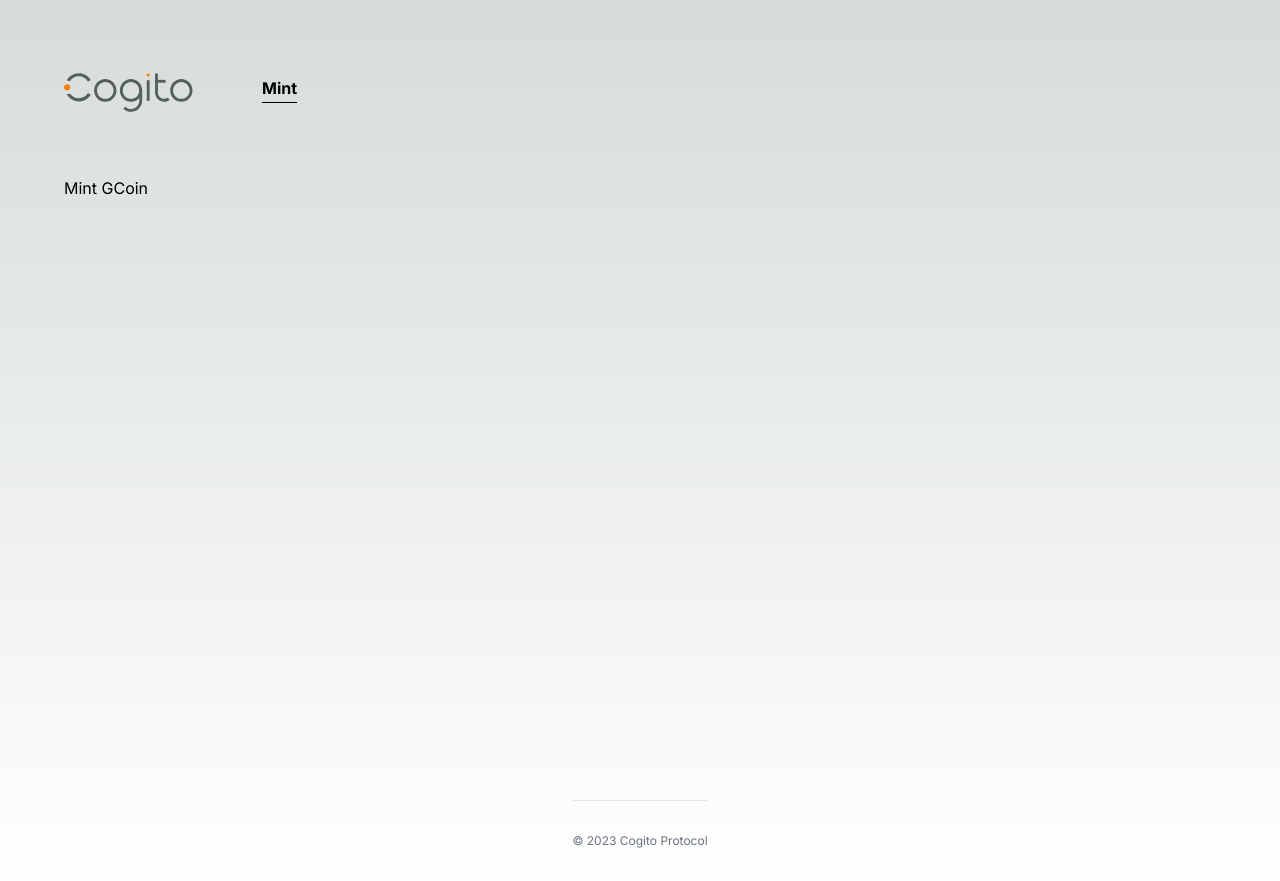
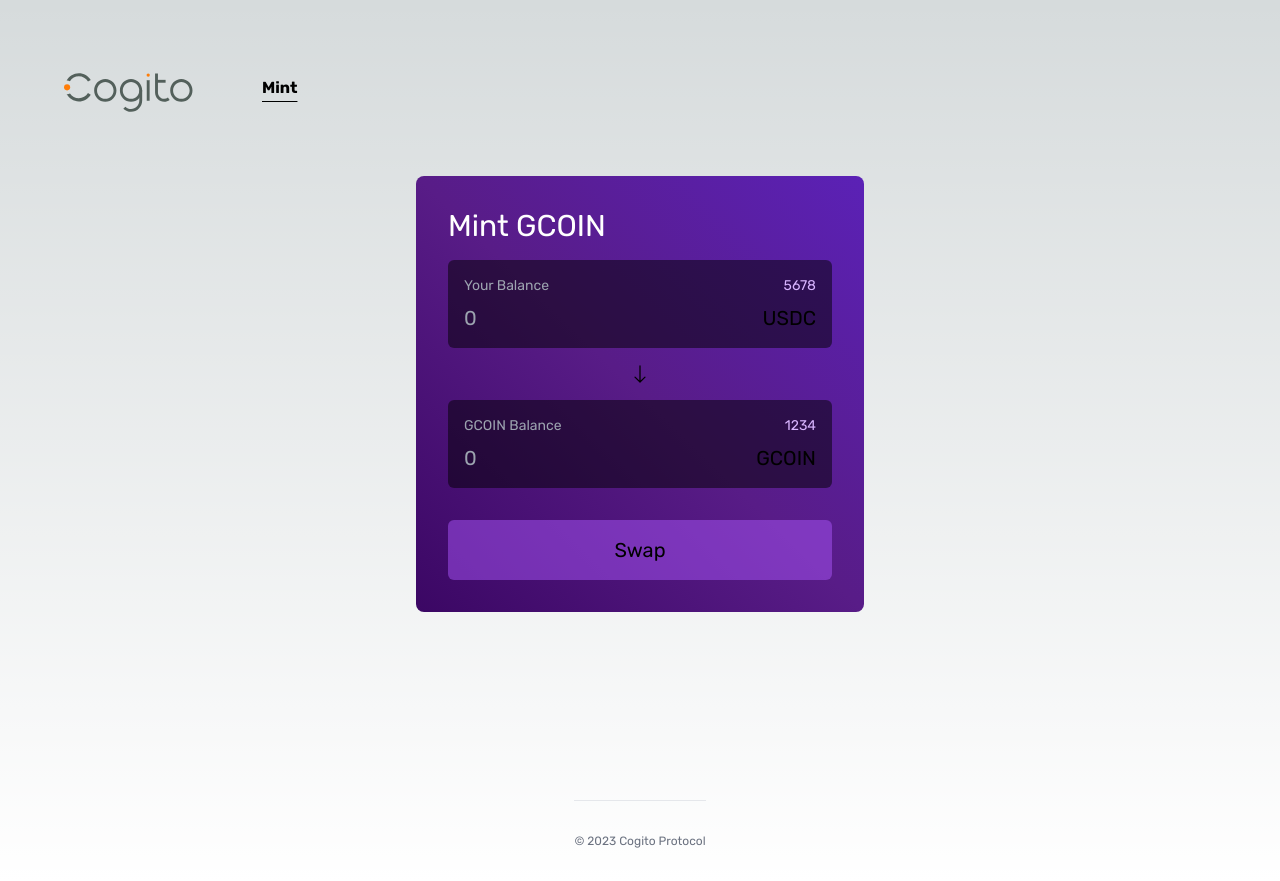
Before and after one commit to FoundSol/gcoin-app, a Next.js app: page /mint in a window 1280 px wide. Built offline with nearby package versions, Linux system fonts and the light colour scheme.

Commit message:
Initial design for minting page

```diff
--- a/app/layout.tsx
+++ b/app/layout.tsx
@@ -1,9 +1,10 @@
-import { Inter } from "next/font/google";
+import { Cousine, Rubik } from "next/font/google";
 import { Footer } from "./Footer";
 import Nav from "./Nav";
 import "./globals.css";
 
-const inter = Inter({ subsets: ["latin"] });
+const rubik = Rubik({ subsets: ["latin"] });
+const cousine = Cousine({ subsets: ["latin"], weight: "400" });
 
 export const metadata = {
   title: "Cogito Protocol",
@@ -17,12 +18,14 @@ export default function RootLayout({
 }) {
   return (
     <html lang="en">
-      <body className={inter.className}>
+      <body className={rubik.className}>
         <div className="flex flex-col items-center">
           <main className="flex flex-col min-h-screen w-full sm:max-w-screen-xl sm:p-4 xl:p-8">
             <Nav />
 
-            <section className="flex p-4 sm:p-8">{children}</section>
+            <section className="flex flex-col items-center p-4 sm:p-8">
+              {children}
+            </section>
           </main>
 
           <Footer />
--- a/app/mint/page.tsx
+++ b/app/mint/page.tsx
@@ -1,3 +1,88 @@
+"use client";
+
+import { useEffect, useId, useState } from "react";
+import { BsArrowDown } from "react-icons/bs";
+
 export default function MintPage() {
-  return <>Mint GCoin</>;
+  const [inputValue, setInputValue] = useState("");
+  const [outputValue, setOutputValue] = useState("");
+  const [inputBalance] = useState("5678");
+  const [outputBalance] = useState("1234");
+  const maxBalanceId = useId();
+
+  const setMaxBalance = () => {
+    setInputValue(inputBalance);
+  };
+
+  useEffect(() => {
+    setOutputValue(inputValue);
+  }, [inputValue]);
+
+  return (
+    <>
+      <form className="bg-gradient-to-bl from-violet-800 via-purple-900 to-purple-950 bg-opacity-10 rounded-lg p-8 w-full max-w-md flex flex-col items-center gap-4 font-monospace text-xl">
+        <h1 className="w-full text-3xl text-white">Mint GCOIN</h1>
+
+        <div className="w-full rounded-md bg-black bg-opacity-50 p-4 flex flex-col gap-2 focus-within:outline-purple-400 focus-within:outline focus-within:outline-2">
+          <div className="flex justify-between text-sm">
+            <label className="text-gray-400" htmlFor={maxBalanceId}>
+              Your Balance
+            </label>
+
+            <a
+              id={maxBalanceId}
+              className="text-purple-300 pointer-cursor"
+              onClick={setMaxBalance}
+            >
+              {inputBalance}
+            </a>
+          </div>
+
+          <div className="flex">
+            <input
+              type="number"
+              placeholder="0"
+              className="bg-transparent w-full focus:outline-none"
+              value={inputValue}
+              onChange={(e) => setInputValue(e.target.value)}
+              maxLength={40}
+              autoComplete="off"
+            />
+
+            <label className="">USDC</label>
+          </div>
+        </div>
+
+        <BsArrowDown />
+
+        <div className="w-full rounded-md bg-black bg-opacity-50 p-4 flex flex-col gap-2 focus-within:outline-purple-400 focus-within:outline focus-within:outline-2">
+          <div className="flex justify-between text-sm">
+            <label className="text-gray-400">GCOIN Balance</label>
+
+            <span className="text-purple-300">{outputBalance}</span>
+          </div>
+
+          <div className="flex">
+            <input
+              type="number"
+              placeholder="0"
+              className="bg-transparent w-full focus:outline-none"
+              value={outputValue}
+              onChange={(e) => setOutputValue(e.target.value)}
+              maxLength={40}
+              autoComplete="off"
+            />
+
+            <label className="">GCOIN</label>
+          </div>
+        </div>
+
+        <input
+          type="submit"
+          className="mt-4 rounded-md w-full p-4 bg-purple-500 bg-opacity-50 focus:outline-none"
+          value="Swap"
+        />
+      </form>
+    </>
+  );
 }
--- a/package.json
+++ b/package.json
@@ -20,6 +20,7 @@
     "postcss": "8.4.23",
     "react": "18.2.0",
     "react-dom": "18.2.0",
+    "react-icons": "^4.8.0",
     "tailwindcss": "3.3.2",
     "typescript": "5.0.4"
   }
--- a/tailwind.config.js
+++ b/tailwind.config.js
@@ -1,18 +1,18 @@
 /** @type {import('tailwindcss').Config} */
 module.exports = {
   content: [
-    './pages/**/*.{js,ts,jsx,tsx,mdx}',
-    './components/**/*.{js,ts,jsx,tsx,mdx}',
-    './app/**/*.{js,ts,jsx,tsx,mdx}',
+    "./pages/**/*.{js,ts,jsx,tsx,mdx}",
+    "./components/**/*.{js,ts,jsx,tsx,mdx}",
+    "./app/**/*.{js,ts,jsx,tsx,mdx}",
   ],
   theme: {
     extend: {
       backgroundImage: {
-        'gradient-radial': 'radial-gradient(var(--tw-gradient-stops))',
-        'gradient-conic':
-          'conic-gradient(from 180deg at 50% 50%, var(--tw-gradient-stops))',
+        "gradient-radial": "radial-gradient(var(--tw-gradient-stops))",
+        "gradient-conic":
+          "conic-gradient(from 270deg at 50% 50%, var(--tw-gradient-stops))",
       },
     },
   },
   plugins: [],
-}
+};
```
Also changed, not shown: 1 other file (tests, documents, lock files or other folders).
